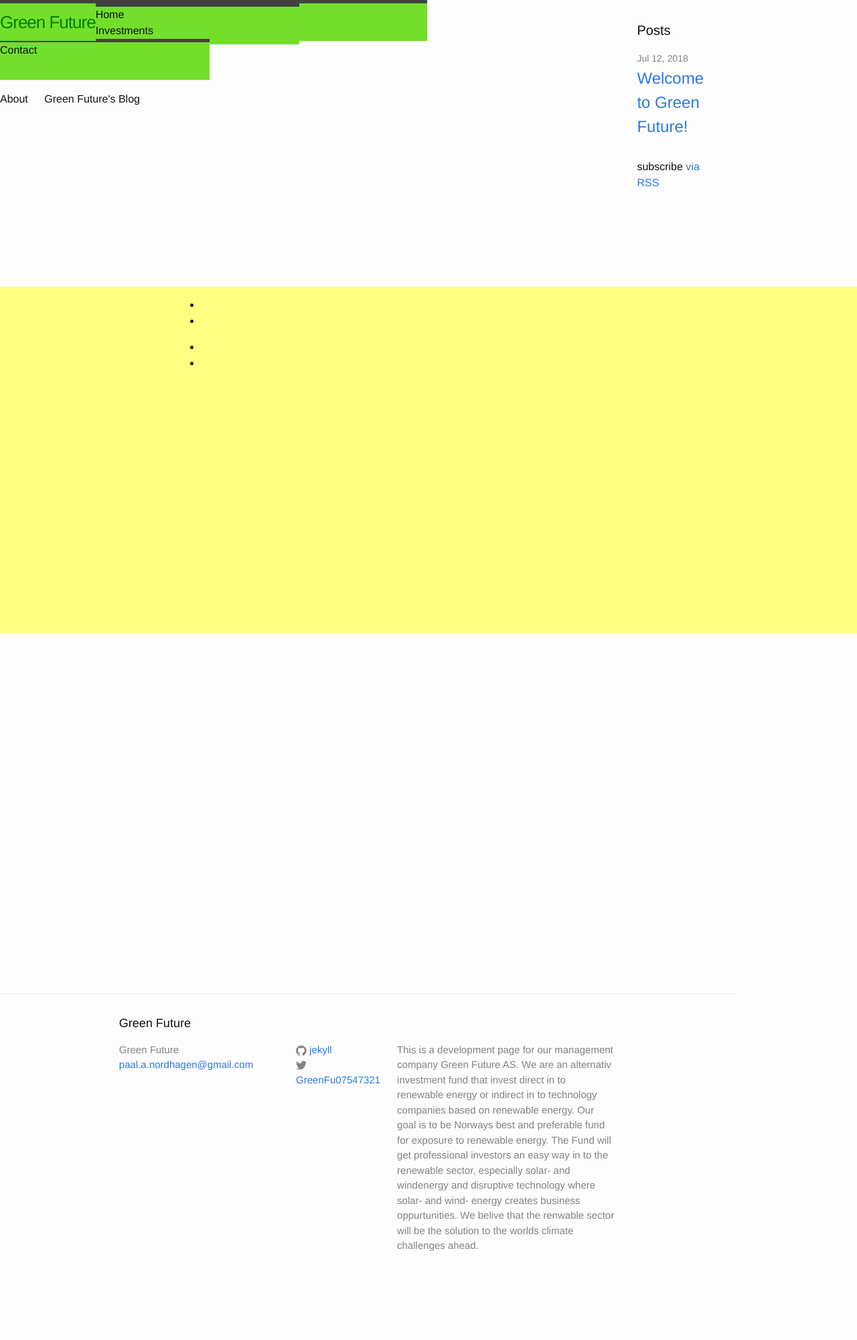
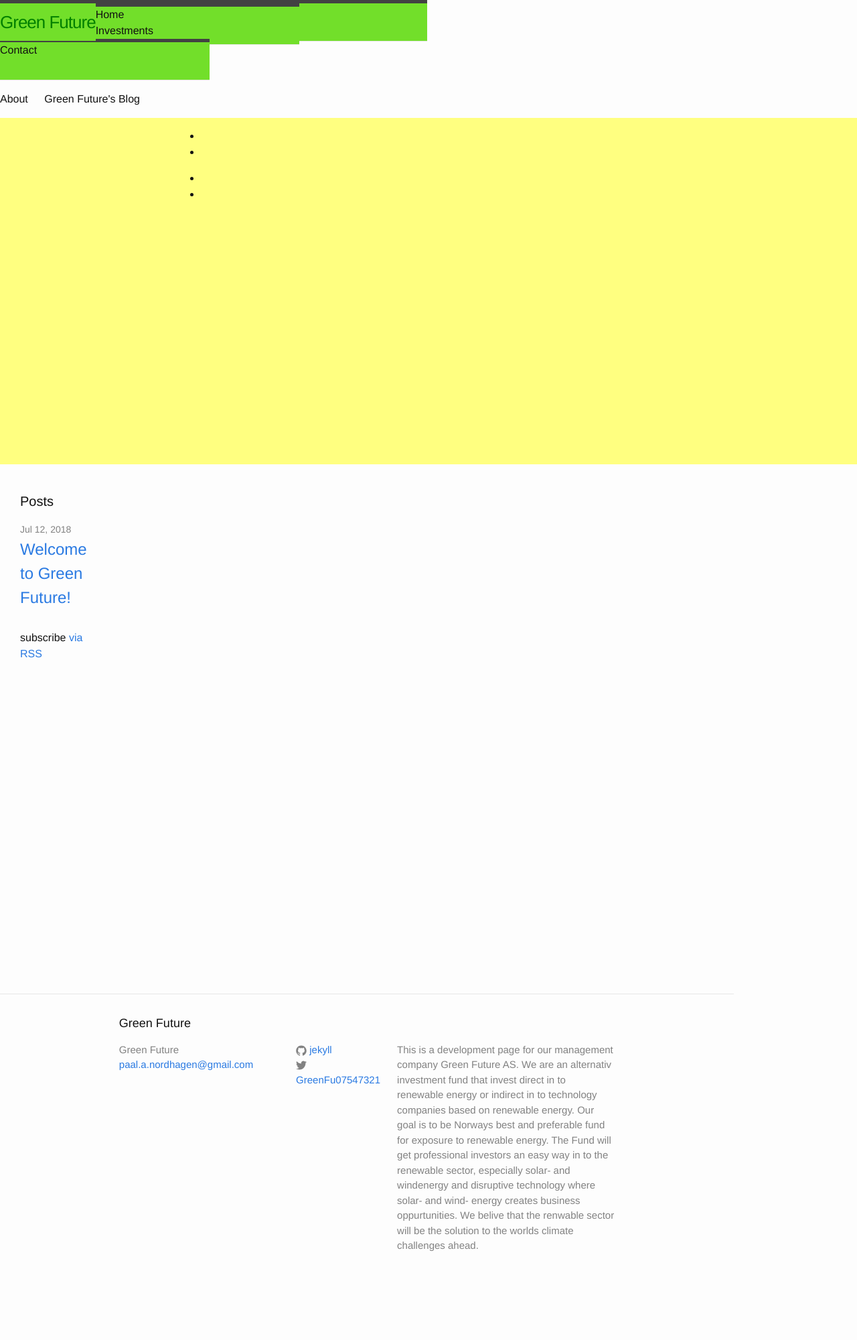
Before and after one commit to Paal-August/Paal-August.github.io, a Jekyll site: the page built from index.html, in a window 1280 px wide. Shown: the whole page at 67% size. Built offline with Jekyll 4.4.1, drawn with Linux system fonts in a browser that asks for light colours.

Commit message:
Update _layout.scss

```diff
--- a/_sass/_layout.scss
+++ b/_sass/_layout.scss
@@ -9,6 +9,7 @@
   margin: auto;
   grid-gap: 10px;
   grid-template: repeat(20, 1fr) / repeat(7, 1fr);
+  grid-auto-flow:column;
 }
 
 .site-header {
```
